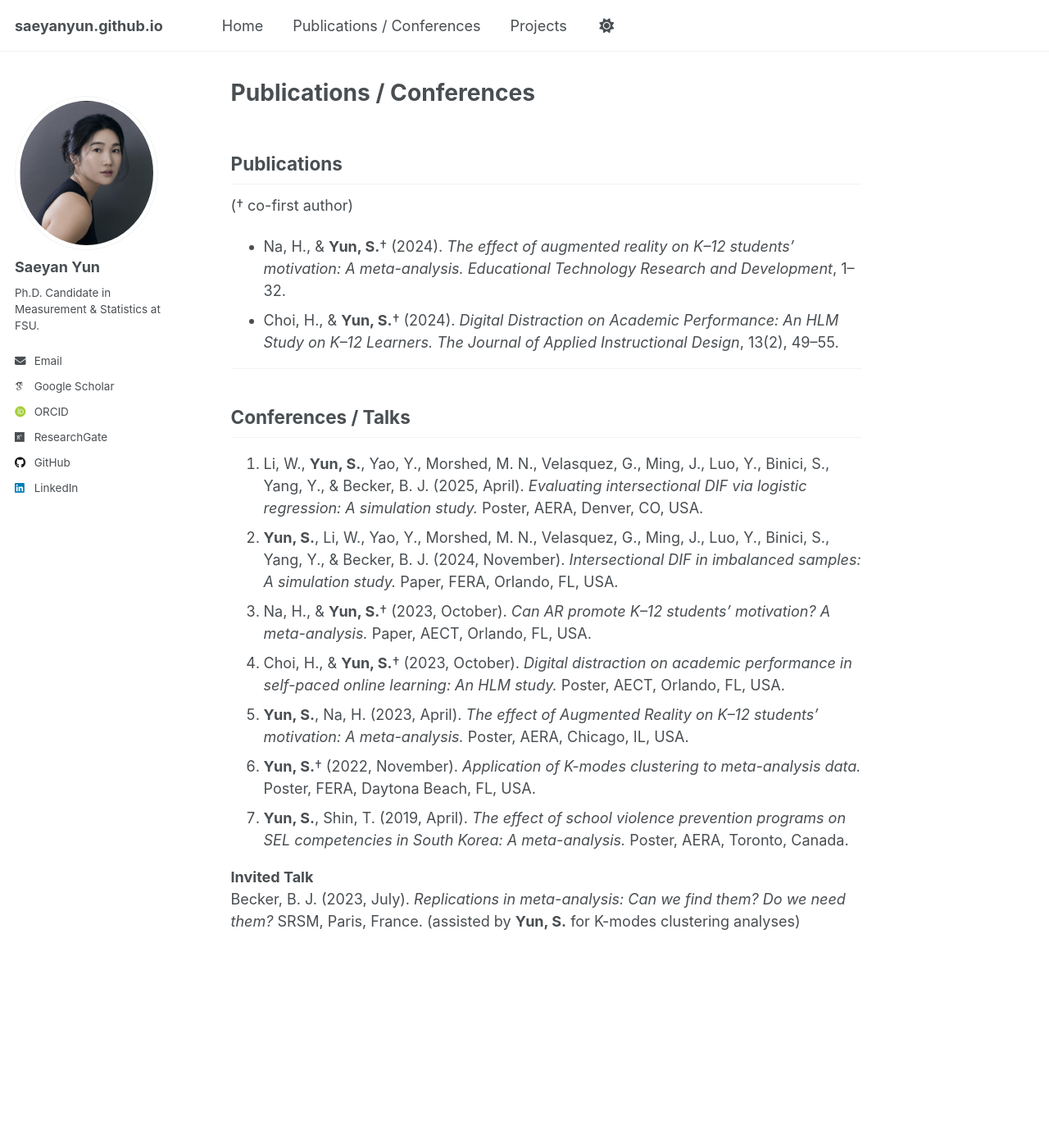
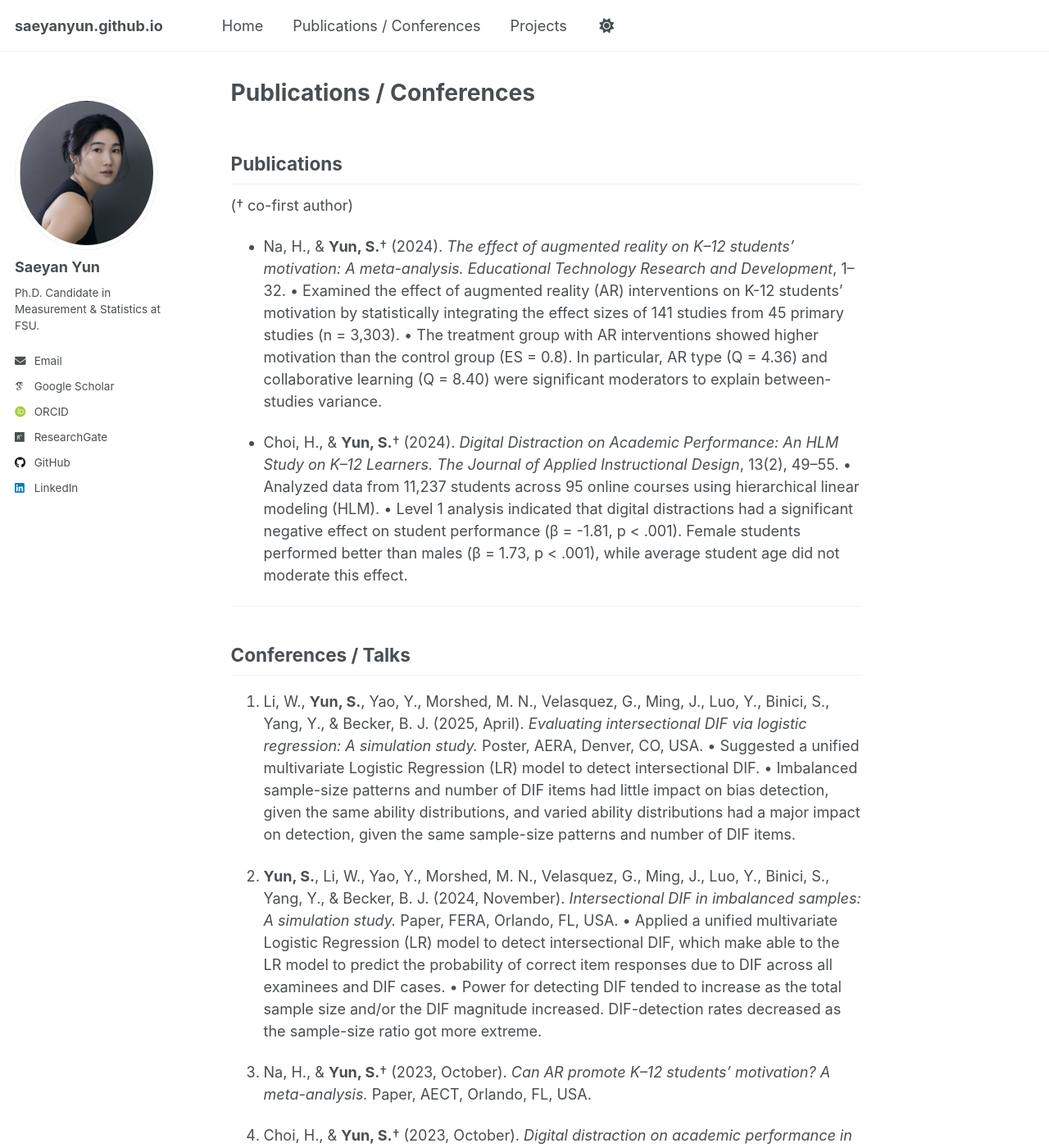
Before and after one commit to saeyanyun/saeyanyun.github.io, a Jekyll site: the page built from _pages/pubs.md, in a window 1280 px wide and 1400 px high. Shown: the whole window at 82% size. Built offline with Jekyll 4.4.1, drawn with Linux system fonts in a browser that asks for light colours; some web fonts are replaced; a script that is not in the unit is left out; some of the changed text lies outside the part shown.

Commit message:
Update pubs.md

```diff
--- a/_pages/pubs.md
+++ b/_pages/pubs.md
@@ -9,18 +9,35 @@ author_profile: true
 († co-first author)
 
 - Na, H., & **Yun, S.**† (2024). *The effect of augmented reality on K–12 students’ motivation: A meta-analysis.* _Educational Technology Research and Development_, 1–32.
+  •	Examined the effect of augmented reality (AR) interventions on K-12 students’ motivation by statistically integrating the effect sizes of 141 studies from 45 primary studies (n = 3,303).
+  •	The treatment group with AR interventions showed higher motivation than the control group (ES = 0.8). In particular, AR type (Q = 4.36) and collaborative learning (Q = 8.40) were significant moderators to explain between-studies variance.
+
 - Choi, H., & **Yun, S.**† (2024). *Digital Distraction on Academic Performance: An HLM Study on K–12 Learners.* _The Journal of Applied Instructional Design_, 13(2), 49–55.
+  •	Analyzed data from 11,237 students across 95 online courses using hierarchical linear modeling (HLM).
+  •	Level 1 analysis indicated that digital distractions had a significant negative effect on student performance (β = -1.81, p < .001). Female students performed better than males (β = 1.73, p < .001), while average student age did not moderate this effect.
 
 ---
 
 ## Conferences / Talks
 1. Li, W., **Yun, S.**, Yao, Y., Morshed, M. N., Velasquez, G., Ming, J., Luo, Y., Binici, S., Yang, Y., & Becker, B. J. (2025, April). _Evaluating intersectional DIF via logistic regression: A simulation study._ Poster, AERA, Denver, CO, USA.
-2. **Yun, S.**, Li, W., Yao, Y., Morshed, M. N., Velasquez, G., Ming, J., Luo, Y., Binici, S., Yang, Y., & Becker, B. J. (2024, November). _Intersectional DIF in imbalanced samples: A simulation study._ Paper, FERA, Orlando, FL, USA.
-3. Na, H., & **Yun, S.**† (2023, October). _Can AR promote K–12 students’ motivation? A meta-analysis._ Paper, AECT, Orlando, FL, USA.
-4. Choi, H., & **Yun, S.**† (2023, October). _Digital distraction on academic performance in self-paced online learning: An HLM study._ Poster, AECT, Orlando, FL, USA.
-5. **Yun, S.**, Na, H. (2023, April). _The effect of Augmented Reality on K–12 students’ motivation: A meta-analysis._ Poster, AERA, Chicago, IL, USA.
-6. **Yun, S.**† (2022, November). _Application of K-modes clustering to meta-analysis data._ Poster, FERA, Daytona Beach, FL, USA.
-7. **Yun, S.**, Shin, T. (2019, April). _The effect of school violence prevention programs on SEL competencies in South Korea: A meta-analysis._ Poster, AERA, Toronto, Canada.
+   •	Suggested a unified multivariate Logistic Regression (LR) model to detect intersectional DIF.
+   •	Imbalanced sample-size patterns and number of DIF items had little impact on bias detection, given the same ability distributions, and varied ability distributions had a major impact on detection, given the same sample-size patterns and number of DIF items.
+
+3. **Yun, S.**, Li, W., Yao, Y., Morshed, M. N., Velasquez, G., Ming, J., Luo, Y., Binici, S., Yang, Y., & Becker, B. J. (2024, November). _Intersectional DIF in imbalanced samples: A simulation study._ Paper, FERA, Orlando, FL, USA.
+   •	Applied a unified multivariate Logistic Regression (LR) model to detect intersectional DIF, which make able to the LR model to predict the probability of correct item responses due to DIF across all examinees and DIF cases.
+   •	Power for detecting DIF tended to increase as the total sample size and/or the DIF magnitude increased. DIF-detection rates decreased as the sample-size ratio got more extreme.
+
+4. Na, H., & **Yun, S.**† (2023, October). _Can AR promote K–12 students’ motivation? A meta-analysis._ Paper, AECT, Orlando, FL, USA.
+
+5. Choi, H., & **Yun, S.**† (2023, October). _Digital distraction on academic performance in self-paced online learning: An HLM study._ Poster, AECT, Orlando, FL, USA.
+
+6. **Yun, S.**, Na, H. (2023, April). _The effect of Augmented Reality on K–12 students’ motivation: A meta-analysis._ Poster, AERA, Chicago, IL, USA.
+
+7. **Yun, S.**† (2022, November). _Application of K-modes clustering to meta-analysis data._ Poster, FERA, Daytona Beach, FL, USA.
+   • Applied K-modes clustering, an unsupervised learning method, to examine how individual studies in meta-analysis datasets group together based on their categorical study features.
+   •	Results showed that studies sharing similar features were consistently grouped into 5 and 10 clusters based on the elbow curve, helping researchers to identify patterns of replicability in research.
+
+8. **Yun, S.**, Shin, T. (2019, April). _The effect of school violence prevention programs on SEL competencies in South Korea: A meta-analysis._ Poster, AERA, Toronto, Canada.
 
 **Invited Talk**
 Becker, B. J. (2023, July). *Replications in meta-analysis: Can we find them? Do we need them?* SRSM, Paris, France. (assisted by **Yun, S.** for K-modes clustering analyses)
```
